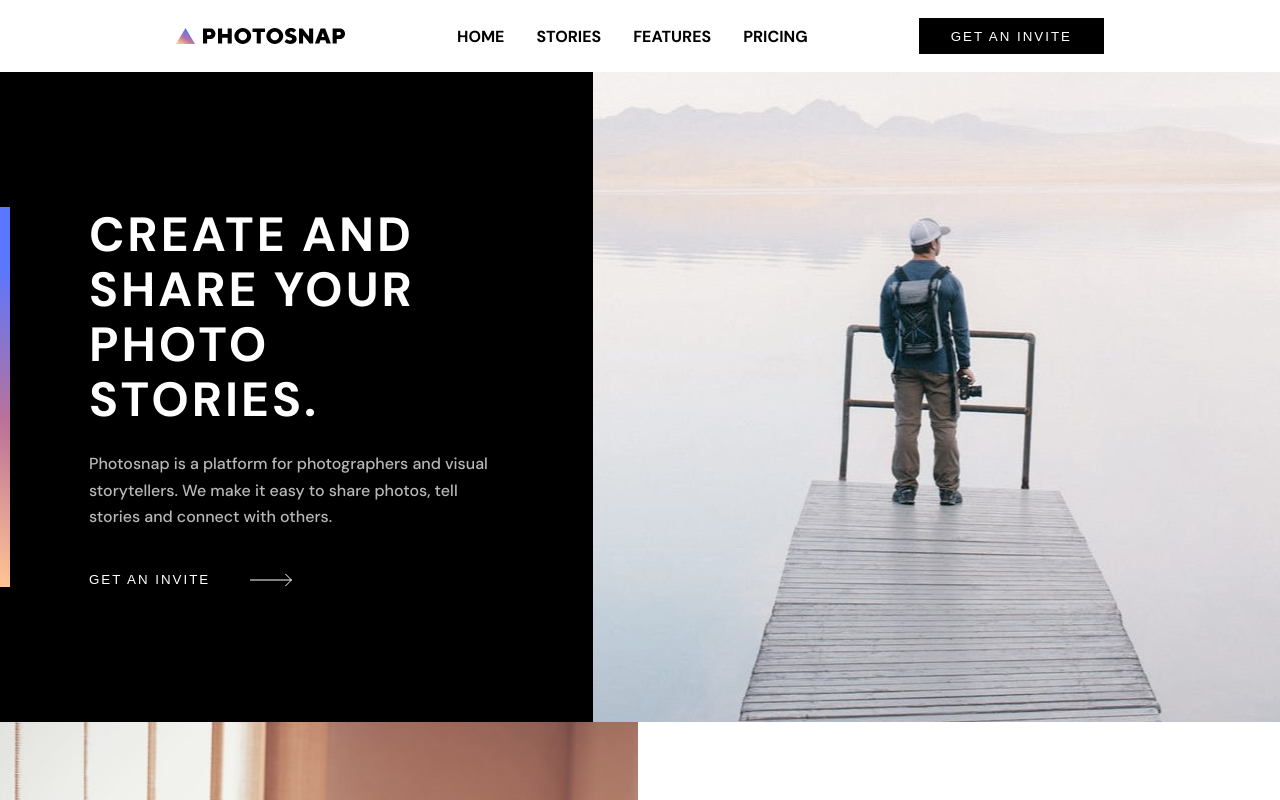
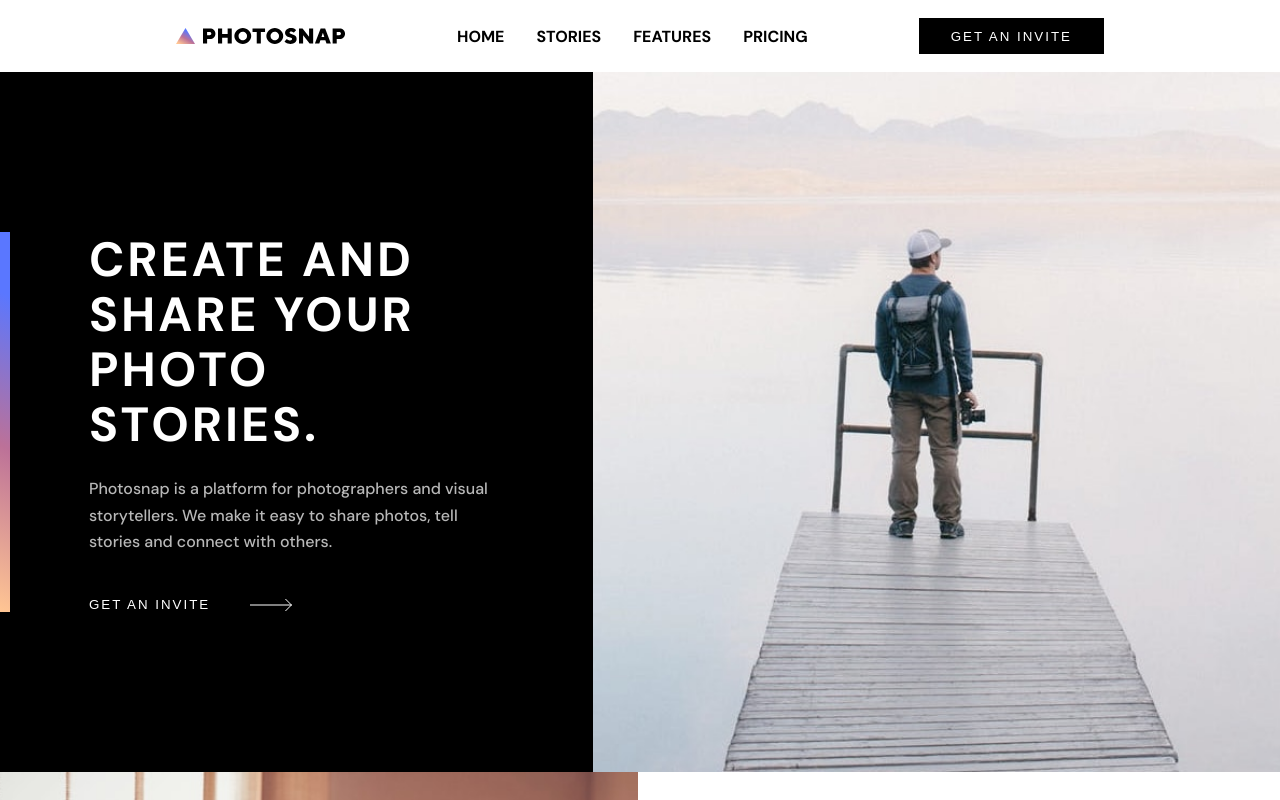
Before and after one commit to naveen-27/photosnap, a React (Create React App) app: page / in a window 1280 px wide. Shown: the top 800 px of the page. Built offline with nearby package versions, Linux system fonts and the light colour scheme.

Commit message:
Fixed hero height to cover deviceHeight in medium heighed devices

```diff
--- a/src/Stylesheets/Hero.module.css
+++ b/src/Stylesheets/Hero.module.css
@@ -1,6 +1,6 @@
 .Hero {
   display: flex;
-  height: min(calc(100vh - 72px), 650px);
+  height: min(calc(100vh - 72px), 700px);
 }
 
 .Hero-img {
```
